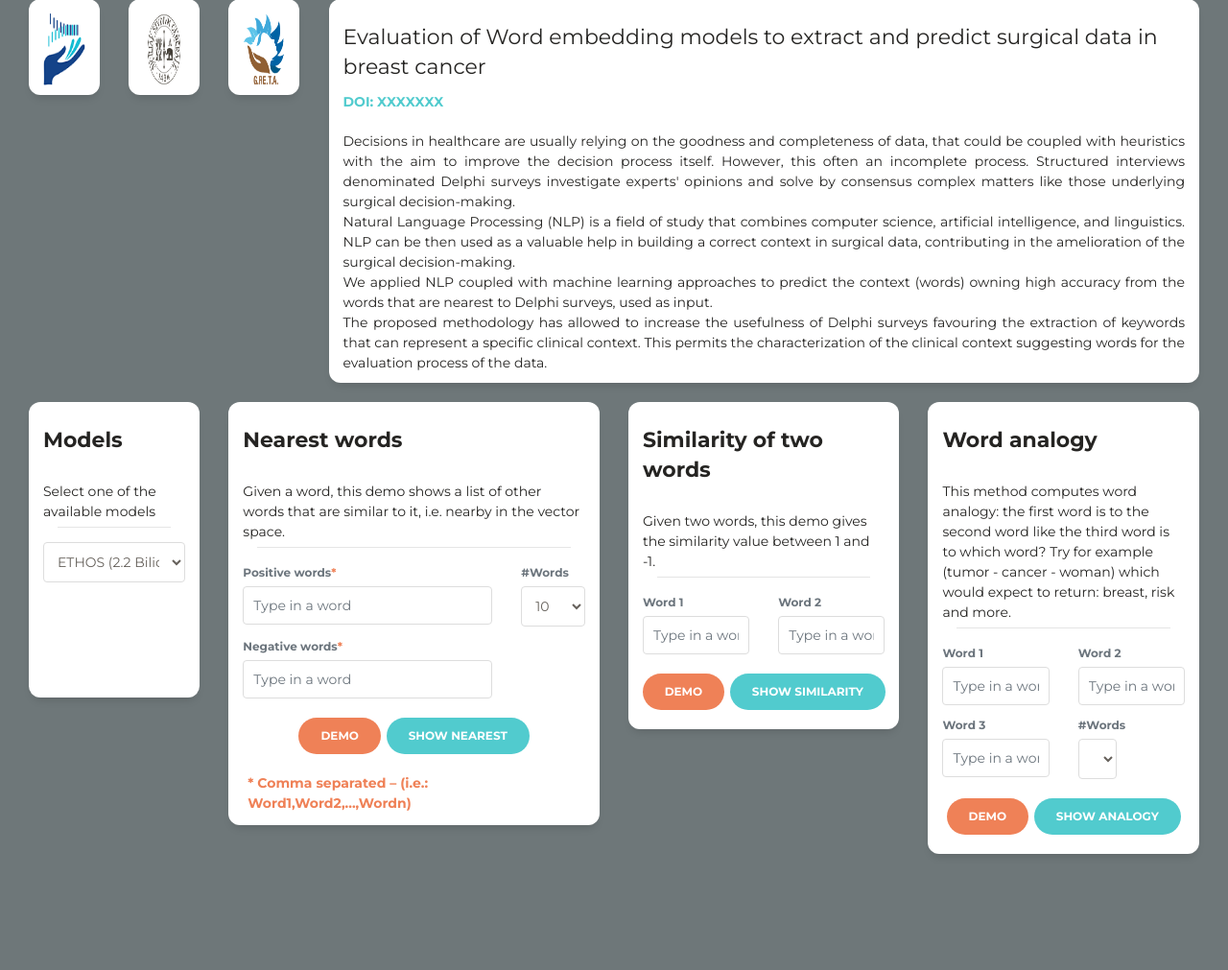
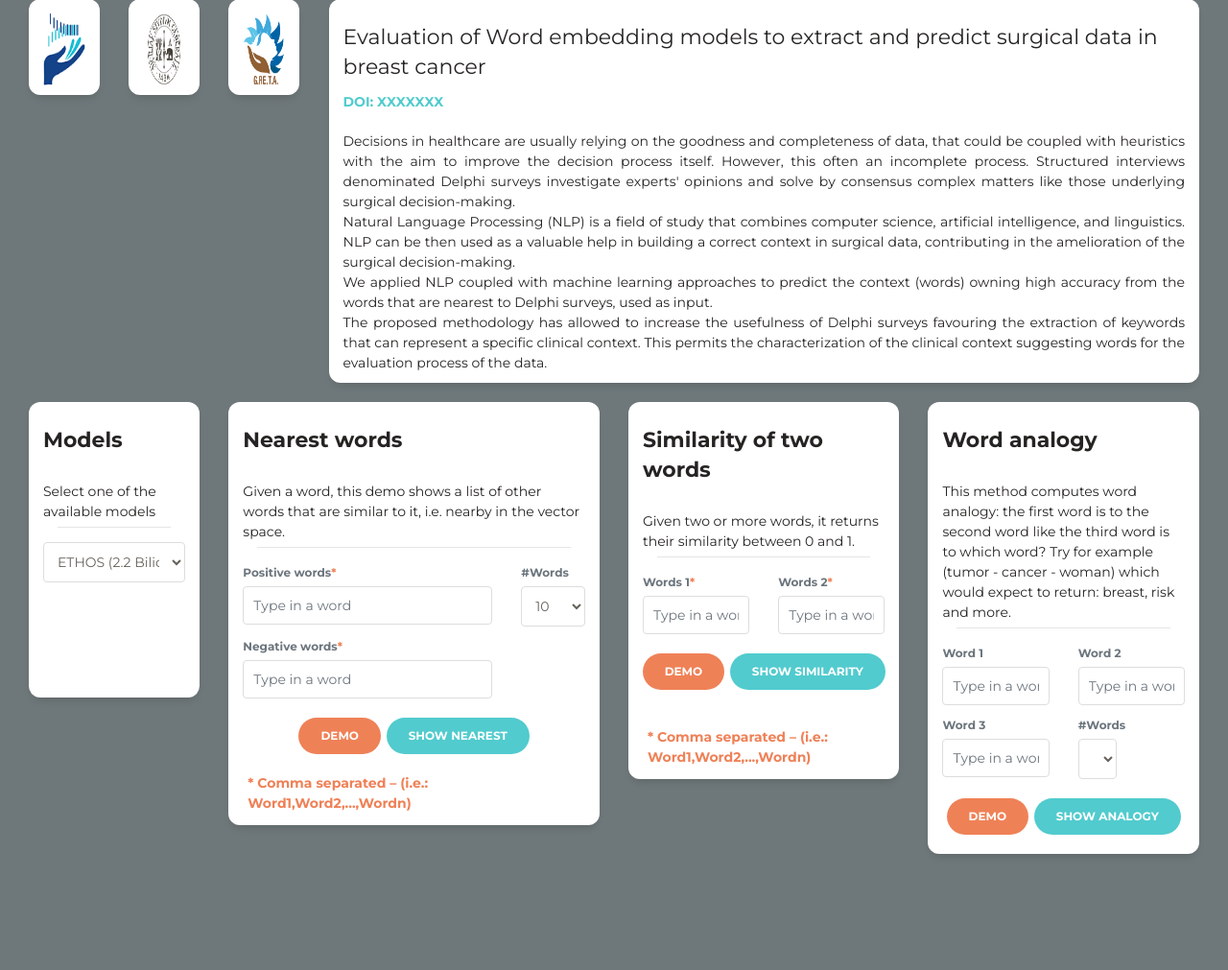
Before and after one commit to Pex2892/ETHOS-Word-Embeddings, a Django app: page / in a window 1280 px wide. Shown: the part 41-1052 px from the top of the page at 96% size. Run offline with Django 3.2, Linux system fonts and the light colour scheme; some libraries are stand-ins or nearby versions.

Commit message:
Edited multi-word similarity calculation

```diff
--- a/word_embeddings/static/assets/js/utility.js
+++ b/word_embeddings/static/assets/js/utility.js
@@ -96,13 +96,13 @@ function NW_show() {
 
 function SW_demo() {
     $("#SW_demo").click(function () {
-        let word1 = $('#SW_word1')
+        let word1 = $('#SW_words_1')
         word1.val('tumor')
-        console.log('SW_demo -> word1', word1.val());
+        console.log('SW_demo -> words1', word1.val());
 
-        let word2 = $('#SW_word2')
+        let word2 = $('#SW_words_2')
         word2.val('cancer')
-        console.log('SW_demo -> word2', word2.val());
+        console.log('SW_demo -> words2', word2.val());
     });
 }
 
@@ -113,17 +113,17 @@ function SW_show() {
         let model_id = getModel()
         console.log('SW_show -> model_id', model_id);
 
-        let word1 = $('#SW_word1')
-        console.log('SW_show -> word1', word1.val());
+         let words_1 = $('#SW_words_1')
+        console.log('SW_show -> SW_words_1', words_1.val());
 
-        let word2 = $('#SW_word2')
-        console.log('SW_show -> word2', word2.val());
+        let words_2 = $('#SW_words_2')
+        console.log('SW_show -> SW_words_1', words_2.val());
 
-        if(word1.val().trim() === '' || word2.val().trim() === '') {
+        if(words_1.val().trim() === '' || words_2.val().trim() === '') {
             Swal.fire({
                 icon: 'error',
                 title: '<b>An error has occurred</b>',
-                html: 'You must enter the two words.<br />Please try again.',
+                html: 'You have not entered any words.<br />Please try again.',
                 showCloseButton: true,
                 showCancelButton: false,
                 focusConfirm: false,
@@ -145,8 +145,8 @@ function SW_show() {
 
         $.post(url_run_similarity_words, {
             'model_id': model_id,
-            'word1': word1.val(),
-            'word2': word2.val(),
+            'words_1': words_1.val(),
+            'words_2': words_2.val(),
             'csrfmiddlewaretoken': csrf_token,
         }, function (data) {
             console.log('POST run_SW', data)
--- a/word_embeddings/templates/word_embeddings/index.html
+++ b/word_embeddings/templates/word_embeddings/index.html
@@ -169,19 +169,19 @@
                                             <h5 class="card-title font-weight-bold">Similarity of two words</h5>
                                         </div>
                                         <div class="card-body">
-                                            Given two words, this demo gives the similarity value between 1 and -1.
+                                            Given two or more words, it returns their similarity between 0 and 1.
                                             <hr />
                                             <div class="row">
                                                 <div class="col-md-6">
                                                     <div class="form-group">
-                                                        <label class="text-secondary font-weight-bold">Word 1</label>
-                                                        <input type="text" id="SW_word1" class="form-control" placeholder="Type in a word" required>
+                                                        <label class="text-secondary font-weight-bold">Words 1<span class="text-danger font-weight-bold">*</span></label>
+                                                        <input type="text" id="SW_words_1" class="form-control" placeholder="Type in a word" required>
                                                     </div>
                                                 </div>
                                                 <div class="col-md-6">
                                                     <div class="form-group">
-                                                        <label class="text-secondary font-weight-bold">Word 2</label>
-                                                        <input type="text" id="SW_word2" class="form-control" placeholder="Type in a word" required>
+                                                        <label class="text-secondary font-weight-bold">Words 2<span class="text-danger font-weight-bold">*</span></label>
+                                                        <input type="text" id="SW_words_2" class="form-control" placeholder="Type in a word" required>
                                                     </div>
                                                 </div>
                                             </div>
@@ -191,6 +191,9 @@
                                                     <button id="SW_show" type="submit" class="btn btn-primary btn-round">Show similarity</button>
                                                 </div>
                                             </div>
+                                        </div>
+                                        <div class="card-footer text-muted">
+                                            <span class="text-danger font-weight-bold"> * Comma separated – (i.e.: Word1,Word2,...,Wordn)</span>
                                         </div>
                                     </div>
                                 </div>
--- a/word_embeddings/views.py
+++ b/word_embeddings/views.py
@@ -40,6 +40,8 @@ def run_nearest_words(request):
 
     topn = int(request.POST['topn'])
 
+    print('-->', model_loaded[model_ids_previous.index(int(request.POST['model_id']))].n_similarity(['fat', 'donor'], ['sites']))
+
     try:
         if positive_words is not None and negative_words is None:
             results = model_loaded[model_ids_previous.index(int(request.POST['model_id']))].most_similar(
@@ -79,32 +81,34 @@ def run_similarity_words(request):
         model_ids_previous.append(int(request.POST['model_id']))
         model_loaded.append(load_model(int(request.POST['model_id'])))
 
-    word1 = request.POST['word1']
-    if word1 == '':
-        word1 = None
+    words_1 = request.POST['words_1'].strip()
+    if words_1 == '':
+        words_1 = None
+    else:
+        words_1 = words_1.split(',')
 
-    word2 = request.POST['word2']
-    if word2 == '':
-        word2 = None
-
+    words_2 = request.POST['words_2'].strip()
+    if words_2 == '':
+        words_2 = None
+    else:
+        words_2 = words_2.split(',')
     try:
-        if word1 is not None and word2 is not None:
-            results = model_loaded[model_ids_previous.index(int(request.POST['model_id']))].similarity(word1, word2)
-        else:
+        if words_1 is None or words_2 is None:
             return JsonResponse({'type': 'error', 'title': '<b>An error has occurred</b>',
                                  'message': 'You have not entered any words.<br />Please try again.', 'html': ''})
+        elif words_1 is not None and words_2 is not None:
+            results = model_loaded[model_ids_previous.index(int(request.POST['model_id']))].n_similarity(words_1, words_2)
     except KeyError as ke:
         return JsonResponse({'type': 'error', 'title': '<b>An error has occurred</b>',
                              'message': f'<b>{ke}</b>.<br />Please try again.', 'html': ''})
 
     html_str = '<div class="table-responsive"><table class="table"><thead class=" text-primary">' \
                '<tr><th> Word1 </th><th> Word2 </th><th class="text-right"> Similarity </th></tr></thead><tbody>' \
-               f'<tr><td>{word1}</td><td>{word2}</td><td class="text-right">{round(float(results), 4)}</td>' \
+               f'<tr><td>{request.POST["words_1"].strip()}</td><td>{request.POST["words_2"].strip()}</td><td class="text-right">{round(float(results), 4)}</td>' \
                f'</tr></tbody></table>'
 
     return JsonResponse({'type': 'success', 'title': 'Finished!', 'message': 'Running successfully completed',
                          'html': html_str})
-
 
 def run_word_analogy(request):
     global model_ids_previous
```
